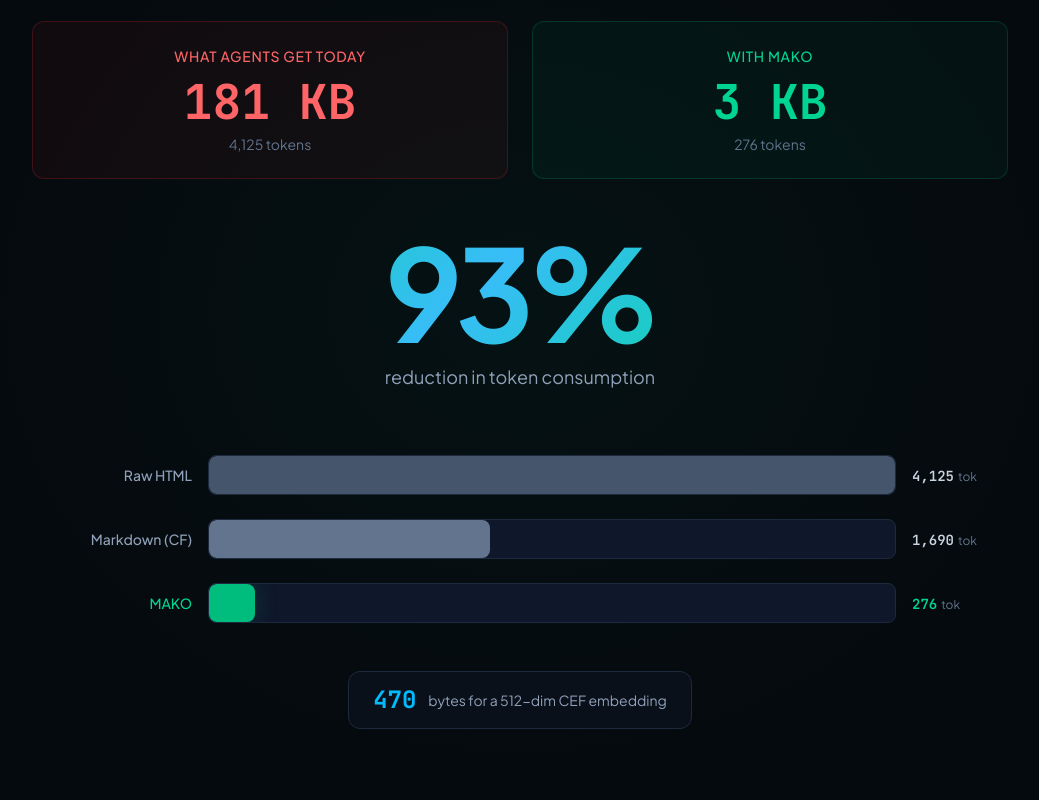
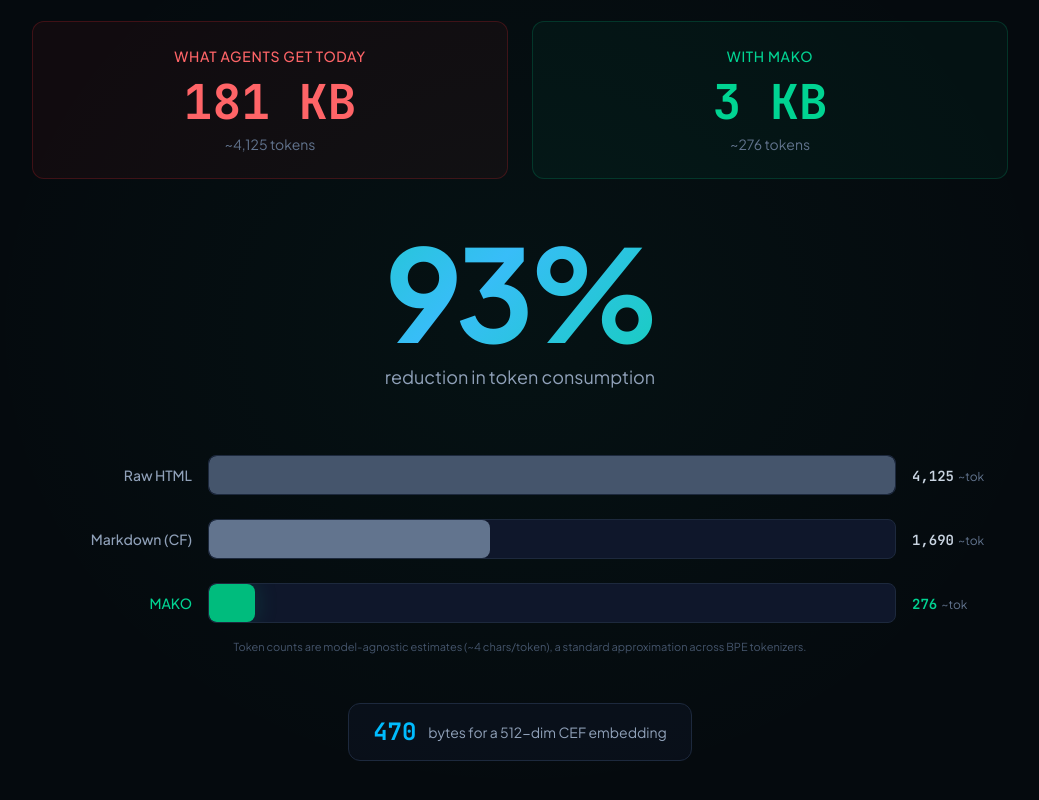
Before and after one commit to juanisidoro/mako-site, a Next.js app: page /en in a window 1280 px wide. Shown: the part 1540-2340 px from the top of the page, without its empty margins (120-1159 px from the left). Built offline with nearby package versions, Linux system fonts and the light colour scheme.

Commit message:
Show token counts as estimates with explanation note
Add ~ prefix to token numbers across analyzer, benchmark, and site scan.
Add model-agnostic estimation note (i18n 7 langs) explaining the ~4
chars/token standard BPE approximation and why it is used.

```diff
--- a/src/components/benchmark.tsx
+++ b/src/components/benchmark.tsx
@@ -99,11 +99,16 @@
                 <span className={`font-mono text-sm font-semibold ${i === 2 ? 'text-emerald-400' : 'text-slate-300'}`}>
                   <AnimatedNumber target={bar.tokens} />
                 </span>
-                <span className="text-xs text-slate-500 ml-1">tok</span>
+                <span className="text-xs text-slate-500 ml-1">~tok</span>
               </div>
             </div>
           ))}
         </div>
+
+        {/* Token estimation note */}
+        <p className="mt-4 text-[11px] text-slate-600 text-center">
+          {t('token_note')}
+        </p>
 
         {/* CEF stat */}
         <div className="mt-12 flex justify-center">
--- a/src/components/score/site-probe-results.tsx
+++ b/src/components/score/site-probe-results.tsx
@@ -118,7 +118,7 @@
                 <div className="flex items-center gap-2 shrink-0 ml-3">
                   {item.hasMako && item.makoTokens && (
                     <span className="text-xs text-emerald-400/70 font-mono">
-                      {item.makoTokens} tok
+                      ~{item.makoTokens} tok
                     </span>
                   )}
                   {item.hasMako && item.makoVersion && (
--- a/src/i18n/messages/de.json
+++ b/src/i18n/messages/de.json
@@ -45,16 +45,17 @@
     "subtitle": "Realer Vergleich derselben Produktseite in verschiedenen Formaten.",
     "before_title": "Was Agenten heute bekommen",
     "before_size": "181 KB",
-    "before_tokens": "4.125 Tokens",
+    "before_tokens": "~4.125 Tokens",
     "after_title": "Mit MAKO",
     "after_size": "3 KB",
-    "after_tokens": "276 Tokens",
+    "after_tokens": "~276 Tokens",
     "result_label": "Reduktion im Token-Verbrauch",
     "html_label": "Rohes HTML",
     "cf_label": "Markdown (CF)",
     "mako_label": "MAKO",
     "reduction_label": "weniger Tokens vs rohes HTML",
-    "embedding_label": "Bytes für ein 512-dim CEF-Embedding"
+    "embedding_label": "Bytes für ein 512-dim CEF-Embedding",
+    "token_note": "Token-Angaben sind modellunabhängige Schätzungen (~4 Zeichen/Token), eine Standardnäherung für BPE-Tokenizer."
   },
   "preview": {
     "title": "So Sieht eine MAKO-Datei Aus",
@@ -187,9 +188,10 @@
       "overview_tab": "Token-Einsparung",
       "mako_tab": "MAKO-Datei",
       "headers_tab": "Header",
-      "html_tokens": "HTML-Tokens",
-      "mako_tokens": "MAKO-Tokens",
+      "html_tokens": "HTML-Tokens (gesch.)",
+      "mako_tokens": "MAKO-Tokens (gesch.)",
       "savings": "Token-Einsparung",
+      "token_note": "Schätzungen basierend auf ~4 Zeichen/Token, eine modellunabhängige Standardnäherung für BPE-Tokenizer. Das Einsparverhältnis bleibt modellübergreifend repräsentativ.",
       "content_type": "Inhaltstyp",
       "entity": "Entität",
       "summary": "Zusammenfassung",
--- a/src/i18n/messages/en.json
+++ b/src/i18n/messages/en.json
@@ -45,16 +45,17 @@
     "subtitle": "Real-world comparison of the same product page across different formats.",
     "before_title": "What agents get today",
     "before_size": "181 KB",
-    "before_tokens": "4,125 tokens",
+    "before_tokens": "~4,125 tokens",
     "after_title": "With MAKO",
     "after_size": "3 KB",
-    "after_tokens": "276 tokens",
+    "after_tokens": "~276 tokens",
     "result_label": "reduction in token consumption",
     "html_label": "Raw HTML",
     "cf_label": "Markdown (CF)",
     "mako_label": "MAKO",
     "reduction_label": "fewer tokens vs raw HTML",
-    "embedding_label": "bytes for a 512-dim CEF embedding"
+    "embedding_label": "bytes for a 512-dim CEF embedding",
+    "token_note": "Token counts are model-agnostic estimates (~4 chars/token), a standard approximation across BPE tokenizers."
   },
   "preview": {
     "title": "What a MAKO File Looks Like",
@@ -187,9 +188,10 @@
       "overview_tab": "Token Savings",
       "mako_tab": "MAKO File",
       "headers_tab": "Headers",
-      "html_tokens": "HTML Tokens",
-      "mako_tokens": "MAKO Tokens",
+      "html_tokens": "HTML Tokens (est.)",
+      "mako_tokens": "MAKO Tokens (est.)",
       "savings": "Token Savings",
+      "token_note": "Estimates based on ~4 chars/token, a standard model-agnostic approximation for BPE tokenizers. The savings ratio remains representative across models.",
       "content_type": "Content Type",
       "entity": "Entity",
       "summary": "Summary",
--- a/src/i18n/messages/es.json
+++ b/src/i18n/messages/es.json
@@ -45,16 +45,17 @@
     "subtitle": "Comparación real de la misma página de producto en diferentes formatos.",
     "before_title": "Lo que los agentes reciben hoy",
     "before_size": "181 KB",
-    "before_tokens": "4,125 tokens",
+    "before_tokens": "~4,125 tokens",
     "after_title": "Con MAKO",
     "after_size": "3 KB",
-    "after_tokens": "276 tokens",
+    "after_tokens": "~276 tokens",
     "result_label": "reducción en consumo de tokens",
     "html_label": "HTML crudo",
     "cf_label": "Markdown (CF)",
     "mako_label": "MAKO",
     "reduction_label": "menos tokens vs HTML crudo",
-    "embedding_label": "bytes para un embedding CEF de 512 dimensiones"
+    "embedding_label": "bytes para un embedding CEF de 512 dimensiones",
+    "token_note": "Los tokens son estimaciones agnósticas de modelo (~4 chars/token), una aproximación estándar para tokenizadores BPE."
   },
   "preview": {
     "title": "Así Luce un Archivo MAKO",
@@ -187,9 +188,10 @@
       "overview_tab": "Ahorro de Tokens",
       "mako_tab": "Archivo MAKO",
       "headers_tab": "Headers",
-      "html_tokens": "Tokens HTML",
-      "mako_tokens": "Tokens MAKO",
+      "html_tokens": "Tokens HTML (est.)",
+      "mako_tokens": "Tokens MAKO (est.)",
       "savings": "Ahorro de Tokens",
+      "token_note": "Estimaciones basadas en ~4 caracteres/token, una aproximación estándar agnóstica de modelo para tokenizadores BPE. El ratio de ahorro es representativo entre modelos.",
       "content_type": "Tipo de Contenido",
       "entity": "Entidad",
       "summary": "Resumen",
--- a/src/i18n/messages/fr.json
+++ b/src/i18n/messages/fr.json
@@ -45,16 +45,17 @@
     "subtitle": "Comparaison réelle de la même page produit dans différents formats.",
     "before_title": "Ce que les agents reçoivent aujourd'hui",
     "before_size": "181 Ko",
-    "before_tokens": "4 125 tokens",
+    "before_tokens": "~4 125 tokens",
     "after_title": "Avec MAKO",
     "after_size": "3 Ko",
-    "after_tokens": "276 tokens",
+    "after_tokens": "~276 tokens",
     "result_label": "de réduction de consommation de tokens",
     "html_label": "HTML brut",
     "cf_label": "Markdown (CF)",
     "mako_label": "MAKO",
     "reduction_label": "de tokens en moins vs HTML brut",
-    "embedding_label": "octets pour un embedding CEF de 512 dimensions"
+    "embedding_label": "octets pour un embedding CEF de 512 dimensions",
+    "token_note": "Les tokens sont des estimations indépendantes du modèle (~4 chars/token), une approximation standard pour les tokeniseurs BPE."
   },
   "preview": {
     "title": "À Quoi Ressemble un Fichier MAKO",
@@ -187,9 +188,10 @@
       "overview_tab": "Économie de Tokens",
       "mako_tab": "Fichier MAKO",
       "headers_tab": "En-têtes",
-      "html_tokens": "Tokens HTML",
-      "mako_tokens": "Tokens MAKO",
+      "html_tokens": "Tokens HTML (est.)",
+      "mako_tokens": "Tokens MAKO (est.)",
       "savings": "Économie de Tokens",
+      "token_note": "Estimations basées sur ~4 caractères/token, une approximation standard indépendante du modèle pour les tokeniseurs BPE. Le ratio d'économie reste représentatif entre les modèles.",
       "content_type": "Type de Contenu",
       "entity": "Entité",
       "summary": "Résumé",
--- a/src/i18n/messages/pt.json
+++ b/src/i18n/messages/pt.json
@@ -45,16 +45,17 @@
     "subtitle": "Comparação real da mesma página de produto em diferentes formatos.",
     "before_title": "O que agentes recebem hoje",
     "before_size": "181 KB",
-    "before_tokens": "4,125 tokens",
+    "before_tokens": "~4,125 tokens",
     "after_title": "Com MAKO",
     "after_size": "3 KB",
-    "after_tokens": "276 tokens",
+    "after_tokens": "~276 tokens",
     "result_label": "redução no consumo de tokens",
     "html_label": "HTML bruto",
     "cf_label": "Markdown (CF)",
     "mako_label": "MAKO",
     "reduction_label": "menos tokens vs HTML bruto",
-    "embedding_label": "bytes para um embedding CEF de 512 dimensões"
+    "embedding_label": "bytes para um embedding CEF de 512 dimensões",
+    "token_note": "Os tokens são estimativas agnósticas de modelo (~4 chars/token), uma aproximação padrão para tokenizadores BPE."
   },
   "preview": {
     "title": "Como é um Arquivo MAKO",
@@ -187,9 +188,10 @@
       "overview_tab": "Economia de Tokens",
       "mako_tab": "Arquivo MAKO",
       "headers_tab": "Headers",
-      "html_tokens": "Tokens HTML",
-      "mako_tokens": "Tokens MAKO",
+      "html_tokens": "Tokens HTML (est.)",
+      "mako_tokens": "Tokens MAKO (est.)",
       "savings": "Economia de Tokens",
+      "token_note": "Estimativas baseadas em ~4 caracteres/token, uma aproximação padrão agnóstica de modelo para tokenizadores BPE. A taxa de economia é representativa entre modelos.",
       "content_type": "Tipo de Conteúdo",
       "entity": "Entidade",
       "summary": "Resumo",
--- a/src/i18n/messages/zh.json
+++ b/src/i18n/messages/zh.json
@@ -45,16 +45,17 @@
     "subtitle": "同一产品页面在不同格式下的真实对比。",
     "before_title": "代理目前获取的内容",
     "before_size": "181 KB",
-    "before_tokens": "4,125 tokens",
+    "before_tokens": "~4,125 tokens",
     "after_title": "使用MAKO之后",
     "after_size": "3 KB",
-    "after_tokens": "276 tokens",
+    "after_tokens": "~276 tokens",
     "result_label": "token消耗减少",
     "html_label": "原始HTML",
     "cf_label": "Markdown (CF)",
     "mako_label": "MAKO",
     "reduction_label": "相比原始HTML减少的token",
-    "embedding_label": "字节（512维CEF嵌入）"
+    "embedding_label": "字节（512维CEF嵌入）",
+    "token_note": "Token数量为模型无关的估算（~4字符/token），是BPE分词器的标准近似值。"
   },
   "preview": {
     "title": "MAKO文件的样子",
@@ -187,9 +188,10 @@
       "overview_tab": "Token节省",
       "mako_tab": "MAKO文件",
       "headers_tab": "请求头",
-      "html_tokens": "HTML Tokens",
-      "mako_tokens": "MAKO Tokens",
+      "html_tokens": "HTML Tokens (估算)",
+      "mako_tokens": "MAKO Tokens (估算)",
       "savings": "Token节省",
+      "token_note": "基于~4字符/token的估算，适用于BPE分词器的标准模型无关近似值。节省比例在各模型间保持代表性。",
       "content_type": "内容类型",
       "entity": "实体",
       "summary": "摘要",
```
Also changed, not shown: src/components/analyzer/token-comparison.tsx (+7 -2 lines), src/i18n/messages/ja.json (+7 -5 lines).
